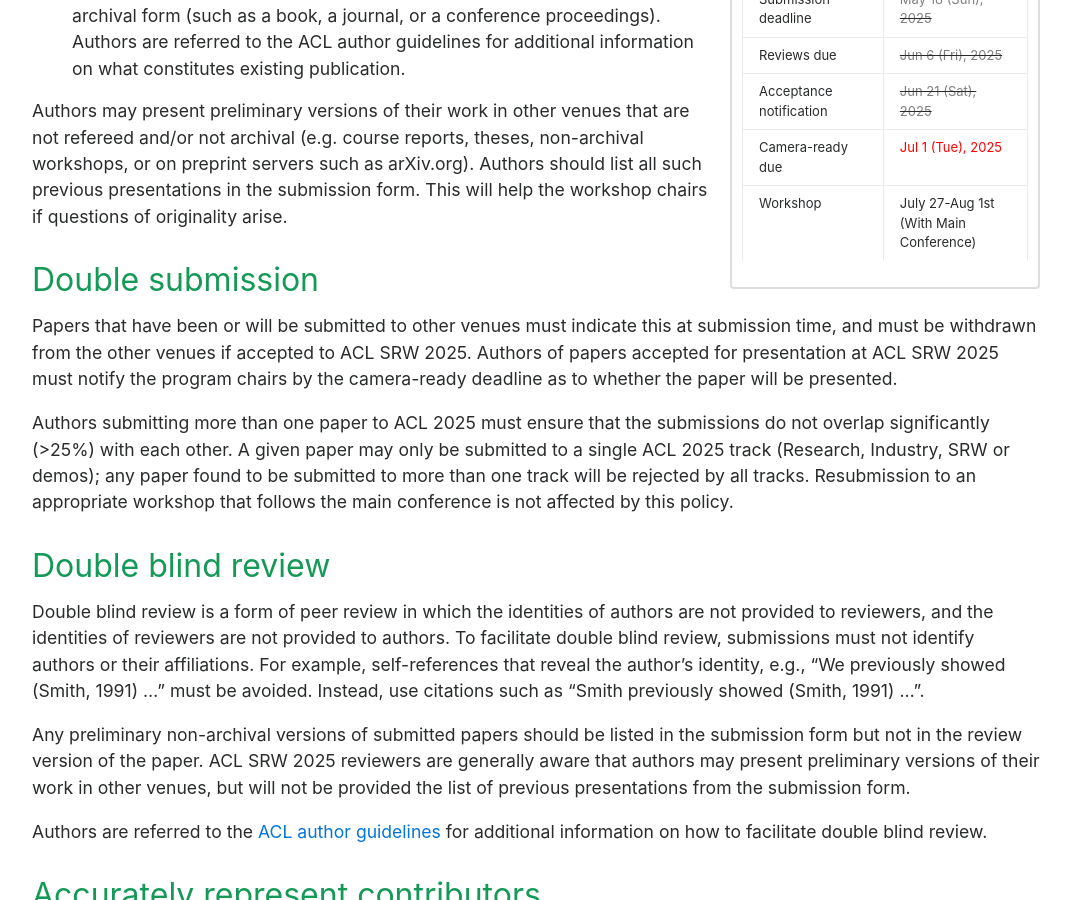
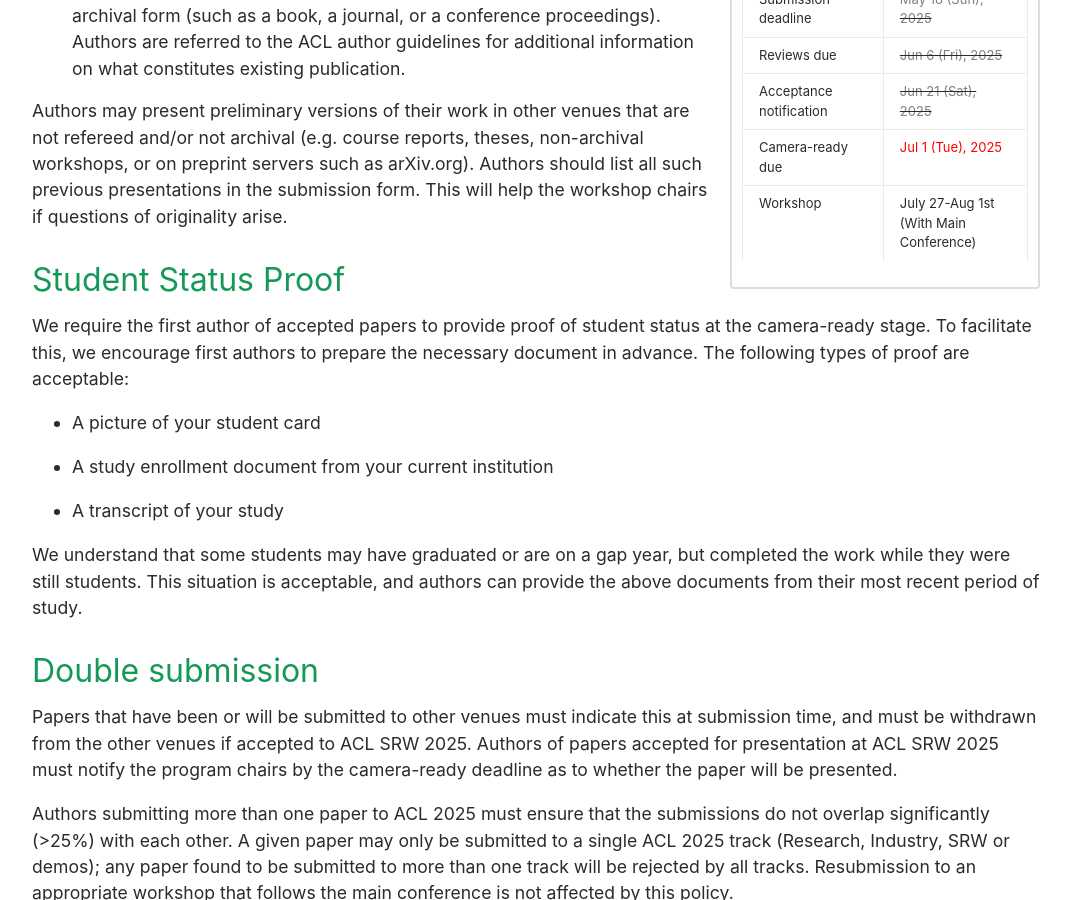
Before and after one commit to acl2025-srw/acl2025-srw.github.io, a Jekyll site: the page built from author.md, in a window 1280 px wide and 900 px high, scrolled down 764 px. Shown: the whole window, without its empty margins (104-1175 px from the left). Built offline with Jekyll 4.4.1, drawn with Linux system fonts in a browser that asks for light colours.

Commit message:
news&student_proof

```diff
--- a/author.md
+++ b/author.md
@@ -12,6 +12,18 @@
 - __Be original__: The content of submissions to ACL SRW 2025 (the ideas, the findings, the results and the words) should be original; that is, should not have been published (or be accepted for publication) in another refereed, archival form (such as a book, a journal, or a conference proceedings). Authors are referred to the ACL author guidelines for additional information on what constitutes existing publication.
 
 Authors may present preliminary versions of their work in other venues that are not refereed and/or not archival (e.g. course reports, theses, non-archival workshops, or on preprint servers such as arXiv.org). Authors should list all such previous presentations in the submission form. This will help the workshop chairs if questions of originality arise.
+
+## Student Status Proof
+
+We require the first author of accepted papers to provide proof of student status at the camera-ready stage. To facilitate this, we encourage first authors to prepare the necessary document in advance. The following types of proof are acceptable:
+
+* A picture of your student card
+
+* A study enrollment document from your current institution
+
+* A transcript of your study
+
+We understand that some students may have graduated or are on a gap year, but completed the work while they were still students. This situation is acceptable, and authors can provide the above documents from their most recent period of study.
 
 ## Double submission
 
```
Also changed, not shown: index.md (+4 -1 lines).
